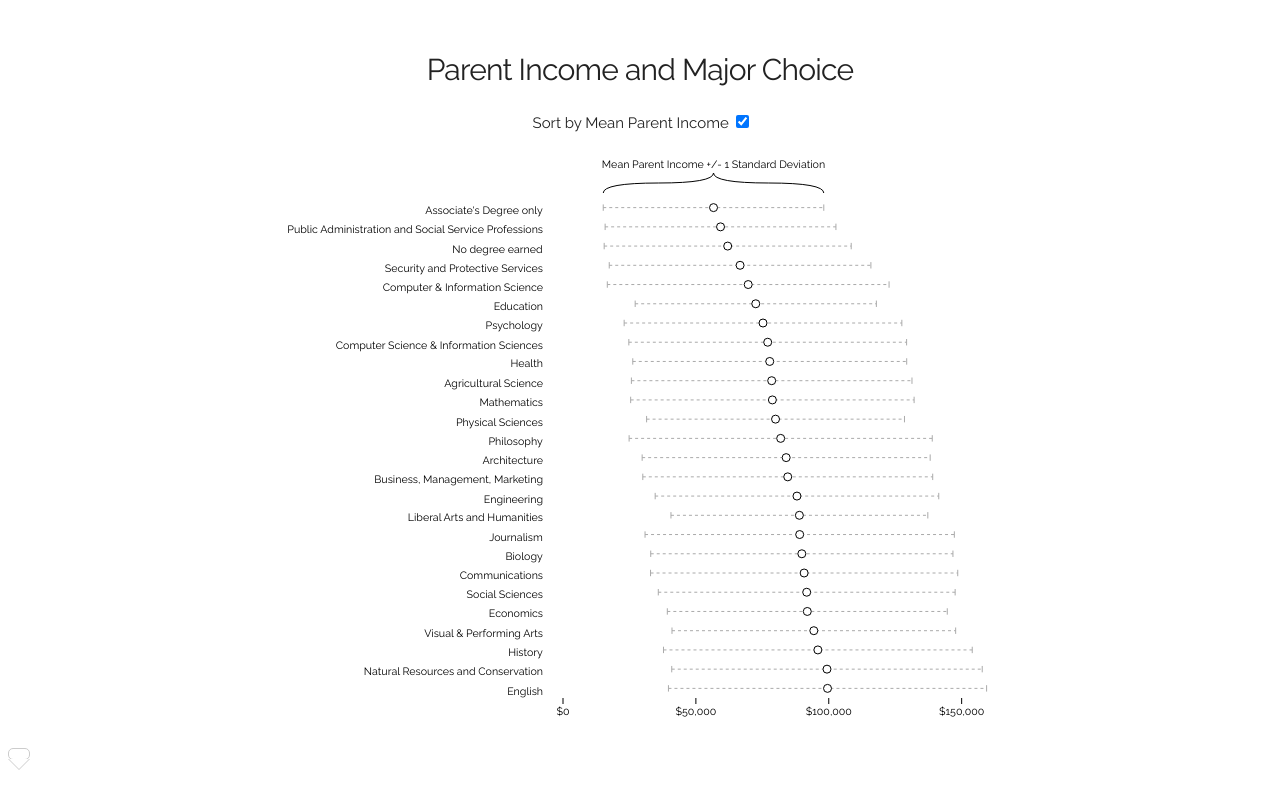
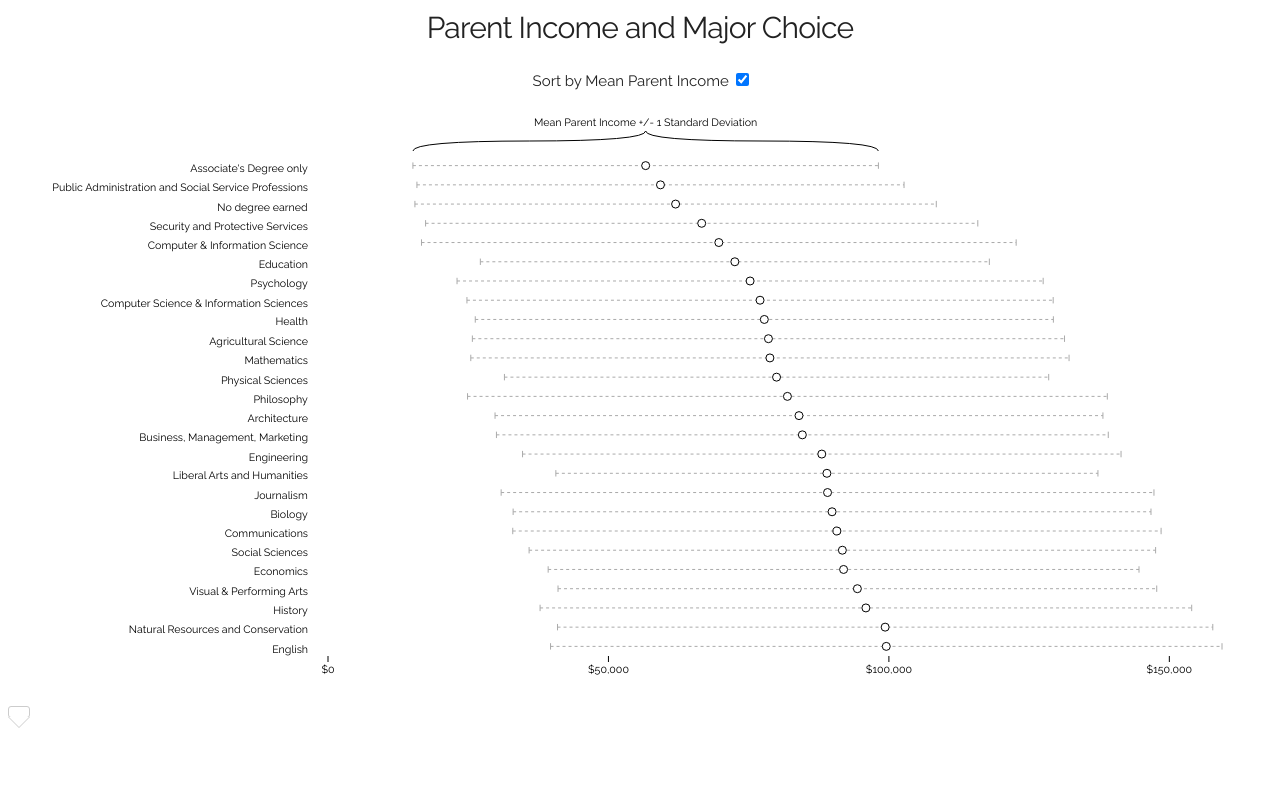
Before and after one commit to bsouthga/income-major, a plain HTML site: page index.html in a window 1280 px wide. Drawn offline with nearby package versions, Linux system fonts and the light colour scheme.

Commit message:
Update 2015-06-20T18:02:50.130Z

```diff
--- a/index.html
+++ b/index.html
@@ -7,8 +7,7 @@
   <link rel="stylesheet" href="https://cdnjs.cloudflare.com/ajax/libs/skeleton/2.0.4/skeleton.min.css">
   <style>
 
-    .container {
-      margin-top: 50px;
+    body {
       text-align: center;
     }
 
@@ -62,7 +61,7 @@
       background: #ffffff;
       padding: 5px 10px;
       border: 1px solid #cccccc;
-      border-radius: 5px;
+      border-radius: 3px;
       z-index: 12;
     }
 
@@ -114,10 +113,7 @@
   </style>
 </head>
 <body>
-  <div class="container">
-    <div class="row">
-      <div class="one column">&nbsp;</div>
-      <div class="ten columns">
+
   <h4>Parent Income and Major Choice</h4>
   <div class="options">
     <label class="example-send-yourself-copy">
@@ -126,9 +122,7 @@
     </label>
   </div>
   <div id="chart"></div>
-      </div>
-    </div>
-  </div>
+
   <div id="tooltip">
     <span class="mean"></span>
     <span class="stdev"></span>
```
Lines whose indentation alone changed are shown as unchanged.
